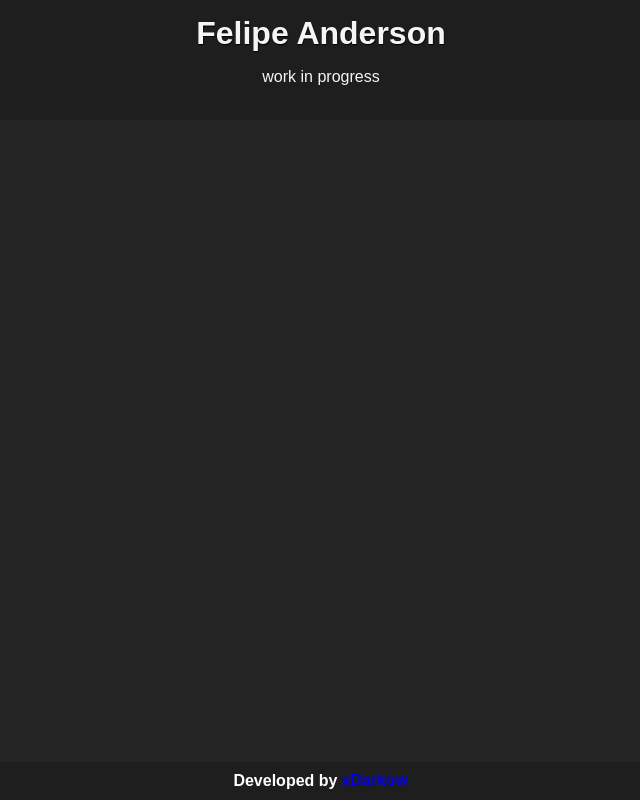
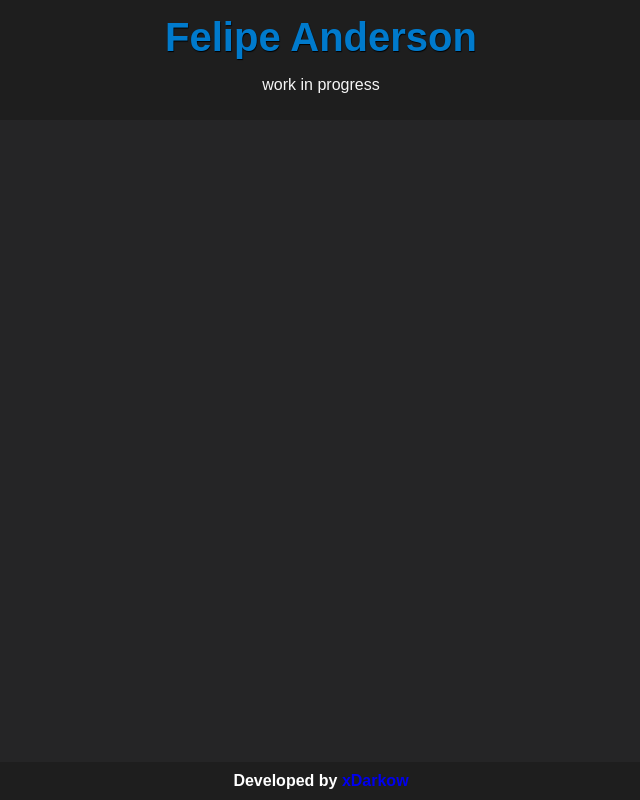
Before and after one commit to xDarkow/xdarkow.github.io, a plain HTML site: page index.html in a window 1280 px wide. Shown: the whole page, without its empty margins (329-969 px from the left). Drawn offline with Linux system fonts and the light colour scheme.

Commit message:
03/06/23 update

```diff
--- a/index.html
+++ b/index.html
@@ -4,7 +4,7 @@
     <meta charset="UTF-8">
     <meta http-equiv="X-UA-Compatible" content="IE=edge">
     <meta name="viewport" content="width=device-width, initial-scale=1.0">
-    <title>Felipe Anderson Webpage</title>
+    <title>xDarkow.github.io</title>
     <link rel="stylesheet" href="style.css">
 </head>
 <body>
--- a/style.css
+++ b/style.css
@@ -19,7 +19,8 @@ header{
 }
 
 header > h1{
-    font-size: 2em;
+    color: rgb(0, 122, 204);
+    font-size: 2.5em;
     margin: 5px;
     text-shadow: 0.5px 0.5px 1px black;
 }
```
